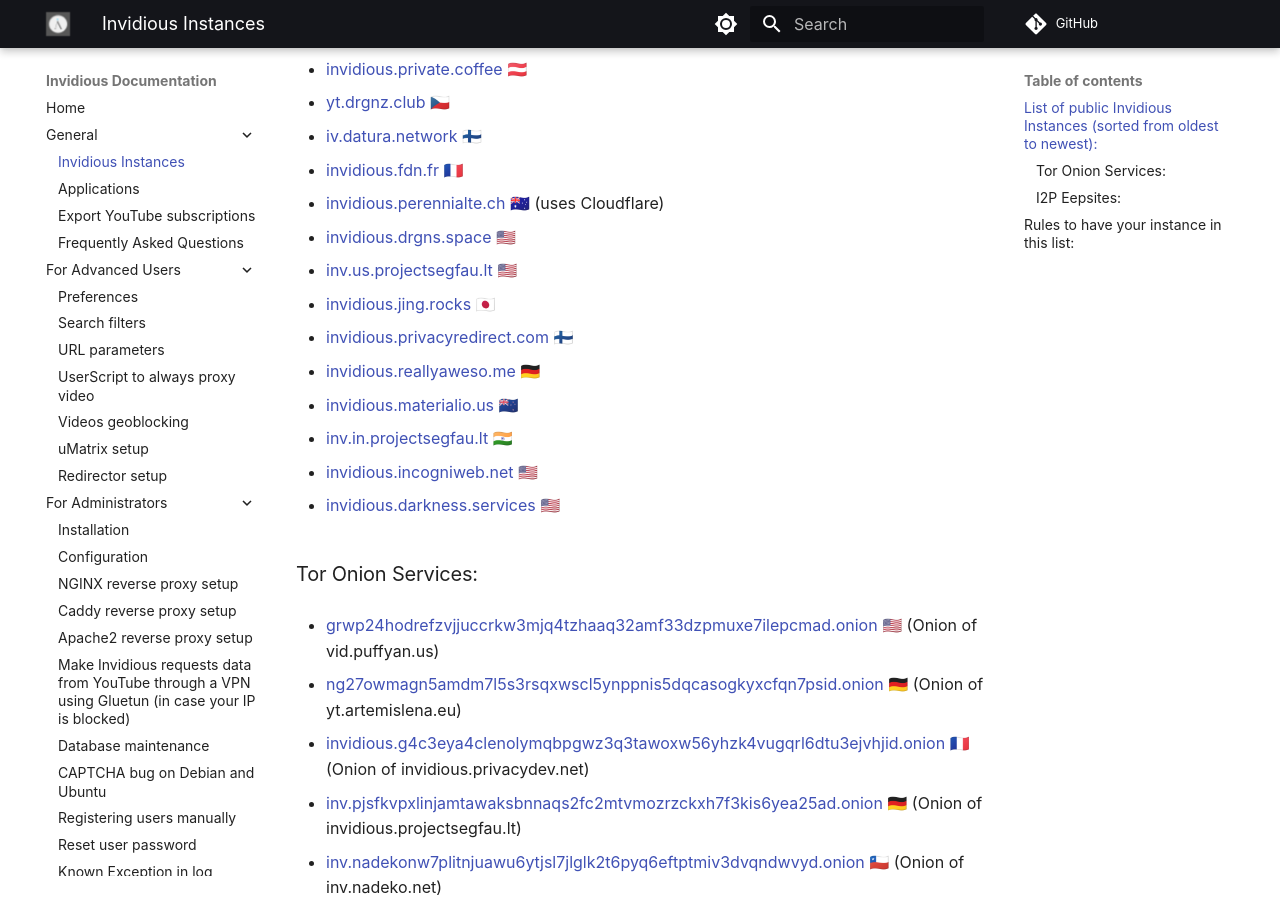
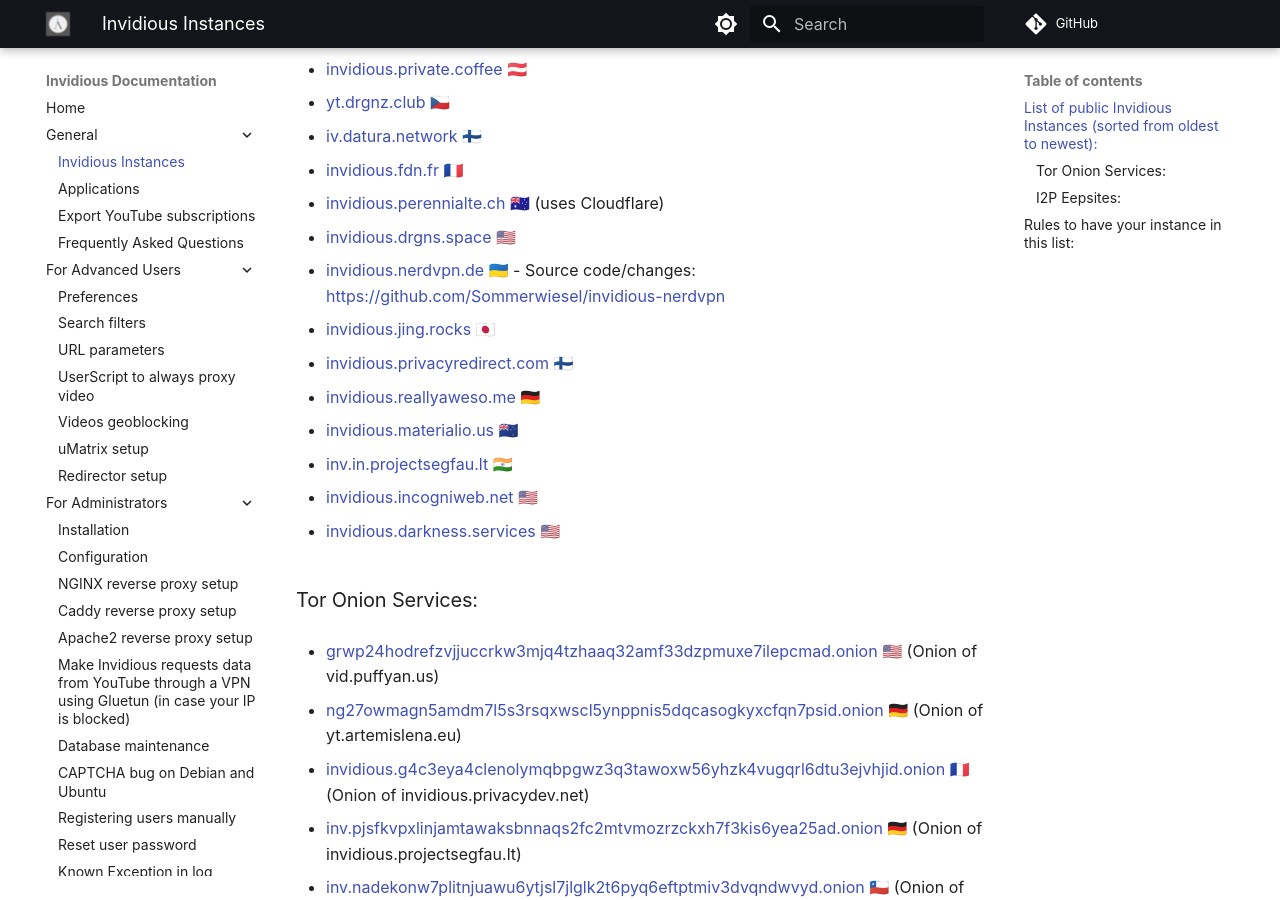
Before and after one commit to iv-org/documentation, an MkDocs documentation site: the page built from docs/instances.md, in a window 1280 px wide and 900 px high, scrolled down 660 px. Built offline with MkDocs 1.6.1 and Material for MkDocs 9.7.7, drawn with Linux system fonts in a browser that asks for light colours; comment, search, counter and statistics services are not loaded.

Commit message:
Add back invidious.nerdvpn.de and temporarily remove inv.us.projectsegfau.lt

```diff
--- a/docs/instances.md
+++ b/docs/instances.md
@@ -36,7 +36,7 @@
 
 * [invidious.drgns.space](https://invidious.drgns.space) 🇺🇸
 
-* [inv.us.projectsegfau.lt](https://inv.us.projectsegfau.lt) 🇺🇸
+* [invidious.nerdvpn.de](https://invidious.nerdvpn.de) 🇺🇦 - Source code/changes: https://github.com/Sommerwiesel/invidious-nerdvpn
 
 * [invidious.jing.rocks](https://invidious.jing.rocks) 🇯🇵
 
```
